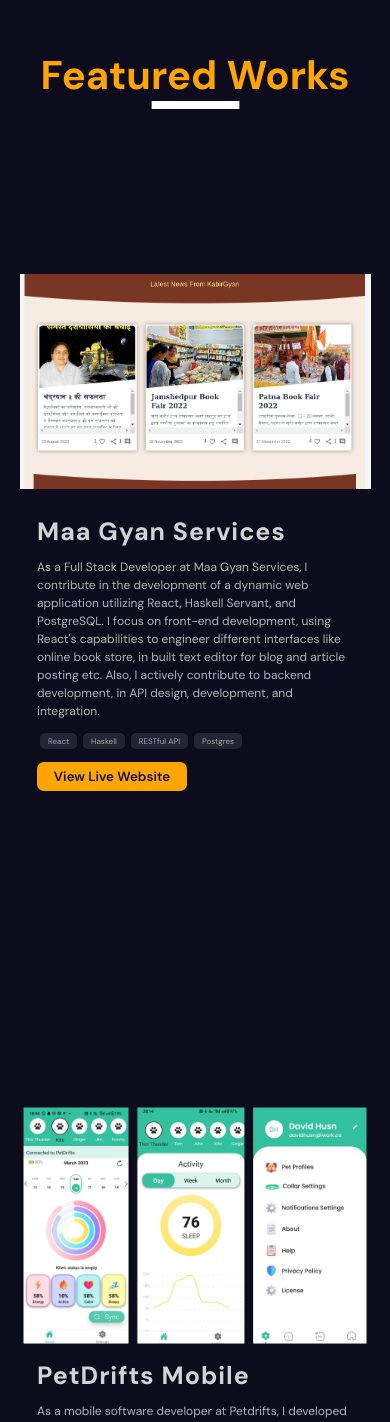
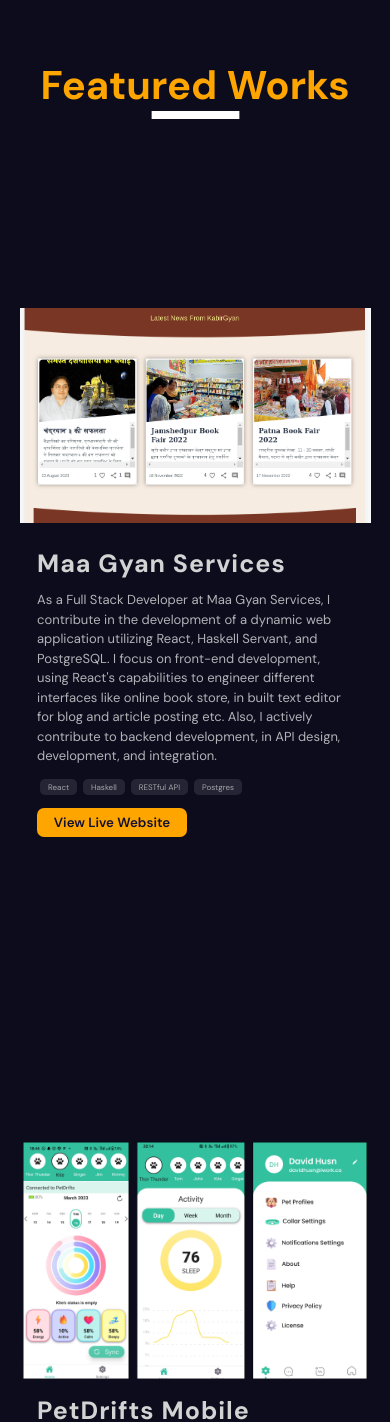
Before and after one commit to archiKumari/my_portfolio, a React (Create React App) app: page / in a window 390 px wide. Shown: the part 2536-3958 px from the top of the page. Built offline with nearby package versions, Linux system fonts and the light colour scheme.

Commit message:
Modified mobile view of portfolio section

```diff
--- a/src/Components/PortfolioSection/PortfolioSection.scss
+++ b/src/Components/PortfolioSection/PortfolioSection.scss
@@ -20,7 +20,7 @@
     }
 
     @include mobile {
-      padding-top: 15%;
+      padding-top: 18%;
       font-size: 20px;
     }
 
@@ -59,15 +59,15 @@
       }
 
       @include mobile {
-        max-height: 70%;
+        height: 90%;
         gap: 15px;
         flex-direction: column;
       }
 
       .imageContainer {
+        margin-top: 50px;
         flex: 1;
         height: 60%;
-        margin-top: 50px;
 
         @include tablet {
           height: 50%;
@@ -77,7 +77,7 @@
 
         @include mobile {
           max-height: 40%;
-          margin-top: 8%;
+          margin-top: 15%;
           transform: none !important;
         }
 
@@ -124,7 +124,7 @@
           @include mobile {
             text-align: left;
             line-height: 1.5;
-            font-size: 12px;
+            font-size: 13px;
           }
         }
       }
```
